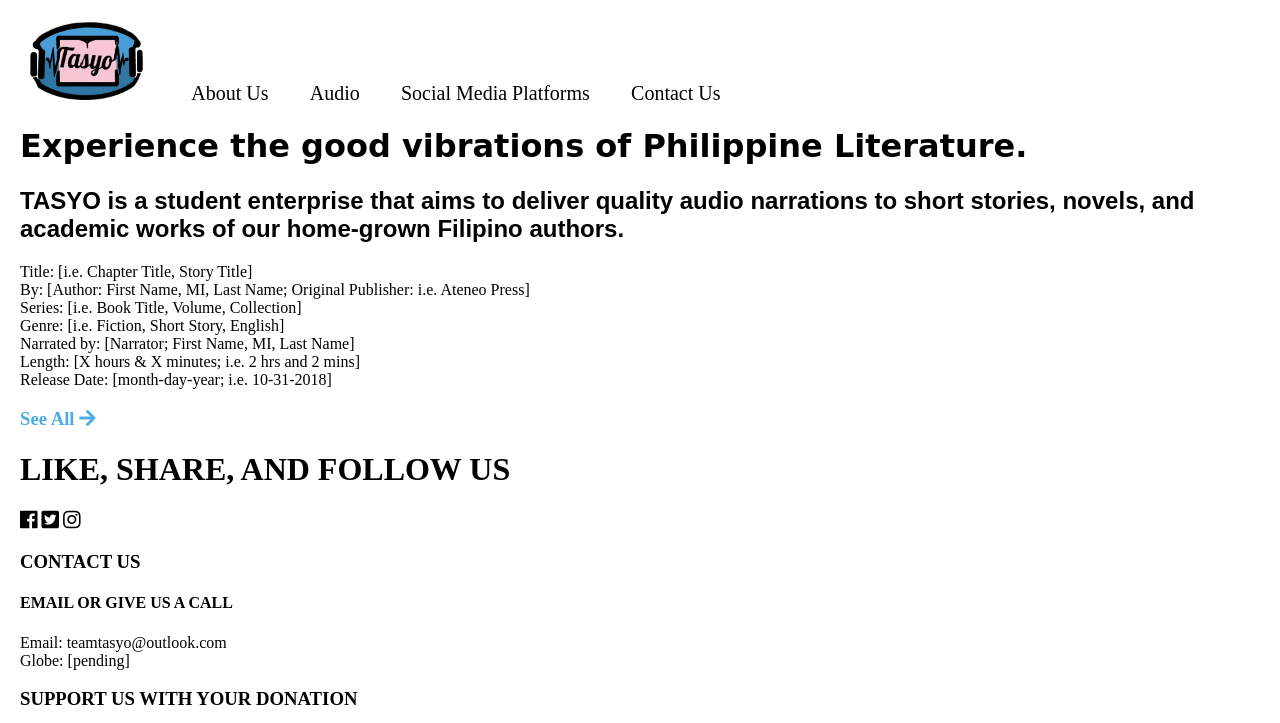
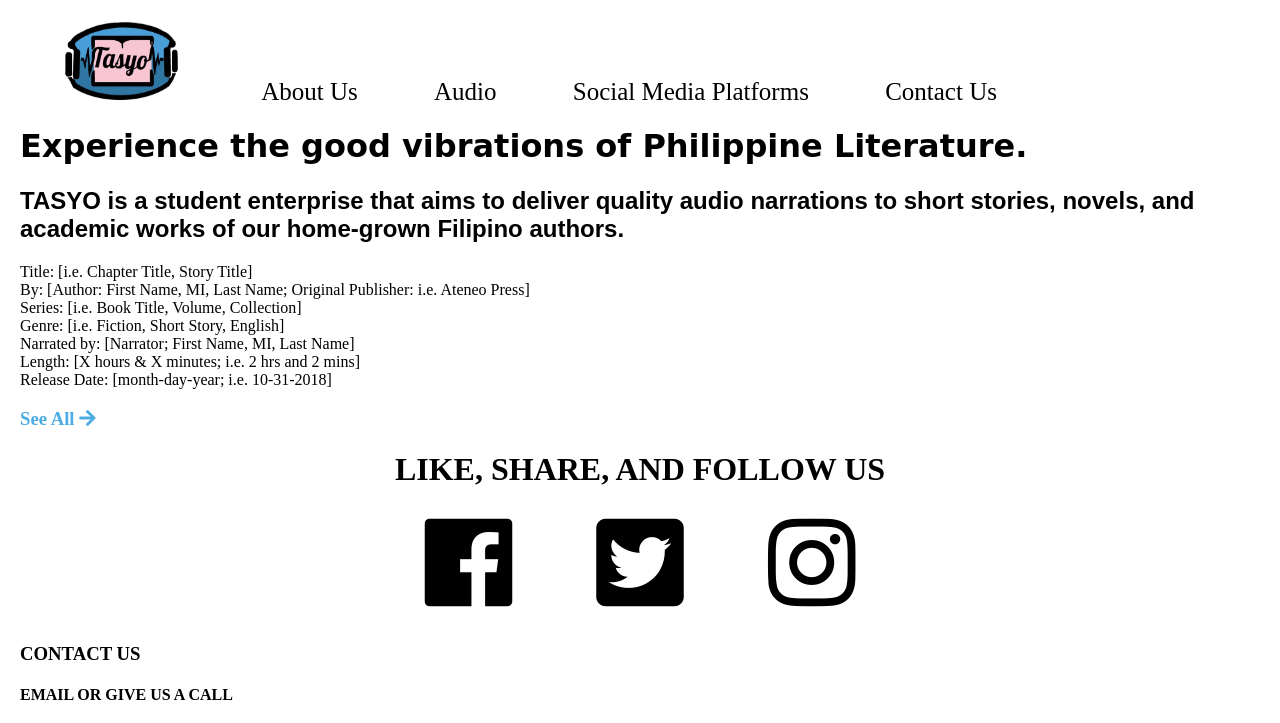
Before and after one commit to JohnnyTalbot/Tasyo-Website, a plain HTML site: page main.html in a window 1280 px wide. Shown: the top 723 px of the page. Drawn offline with Linux system fonts and the light colour scheme.

Commit message:
Update style.css

```diff
--- a/style.css
+++ b/style.css
@@ -11,11 +11,6 @@ a{
 	text-decoration: none;
 	color:black;
 	transition: 0.5s;
-	font-size:20px;
-}
-
-.navbar div{
-	margin-right:50px;
 }
 
 a:hover{
@@ -24,13 +19,19 @@ a:hover{
 	transform: scale(1.1,1.1);
 }
 
+.navbar div{
+	margin-right:50px;
+}
+
+
+
 .navbar{
 	position:relative;
 	font-size:25px;
 }
 
 .navbar div{
-	margin-right:35px;
+	margin:0px 35px;
 	display:inline-block;
 }
 
@@ -62,3 +63,12 @@ a:hover{
 	color:#4cace4;
 	transform: scale(1.1);
 }
+
+.socialmedia{
+	text-align: center;
+}
+
+.socialmedia .icon{
+	font-size:100px;
+	margin:0px 40px;
+}
```
